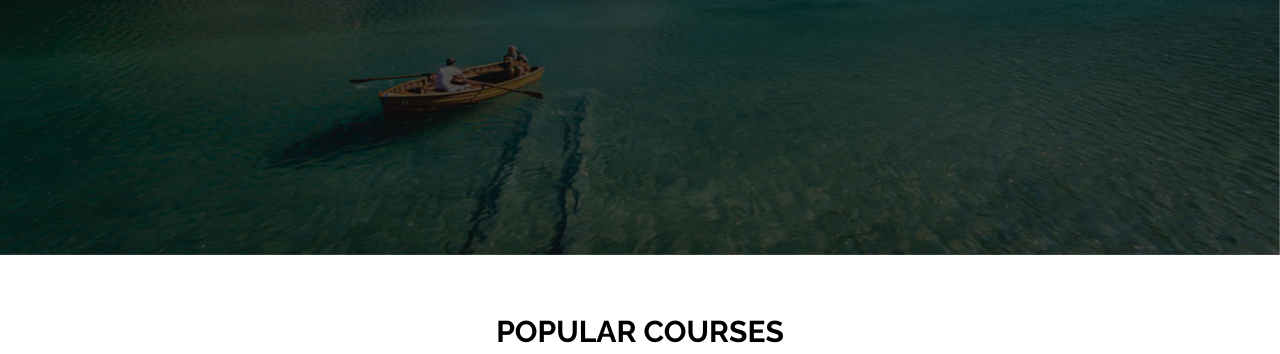
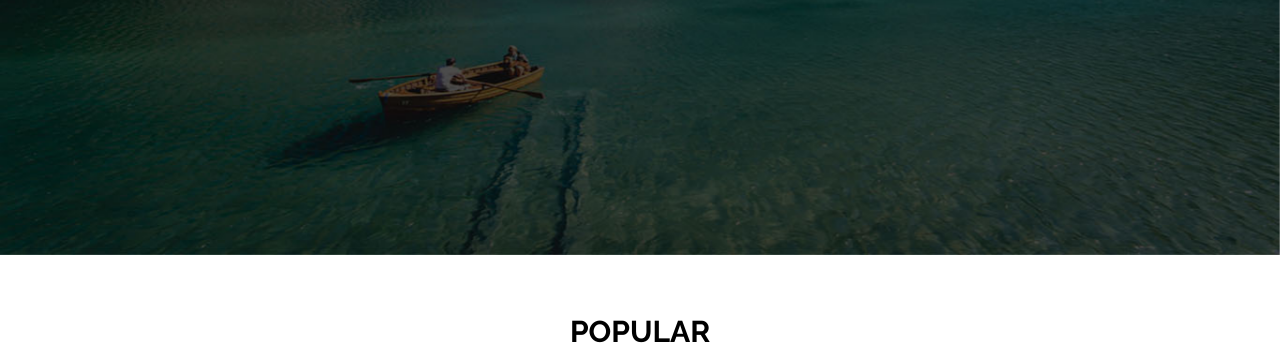
Before and after one commit to JoselineChimbo/JoselineChimbo.github.io, a plain HTML site: page index.html in a window 1280 px wide. Shown: the part 446-800 px from the top of the page. Drawn offline with Linux system fonts and the light colour scheme.

Commit message:
commit  popular

```diff
--- a/index.html
+++ b/index.html
@@ -132,7 +132,7 @@
 		<!-- Banner Close -->
 		<div class="page-heading">
 			<div class="container">
-				<h2>popular courses</h2>
+				<h2>popular </h2>
 			</div>
 		</div>
 		<!-- Popular courses End -->
```
